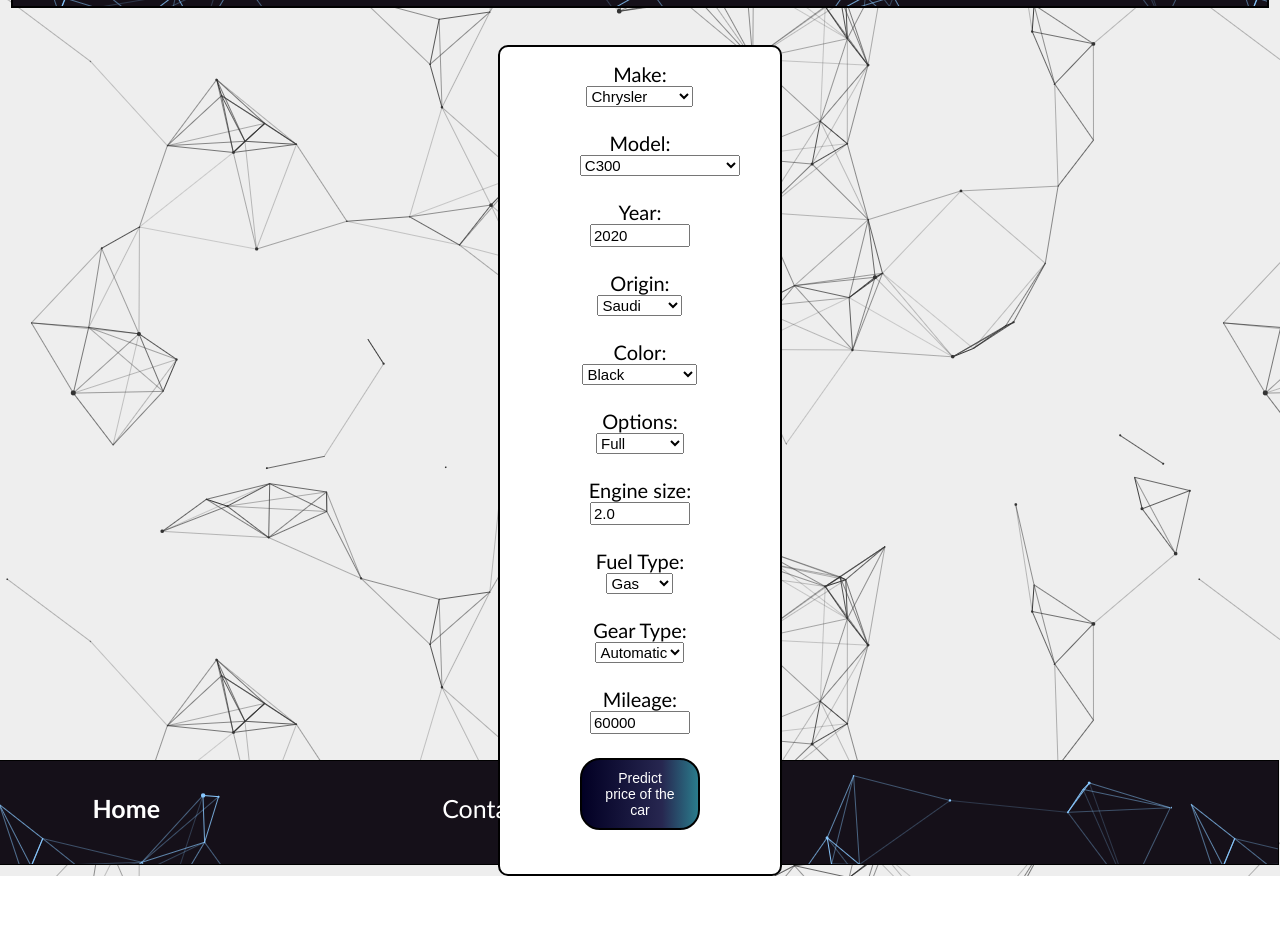
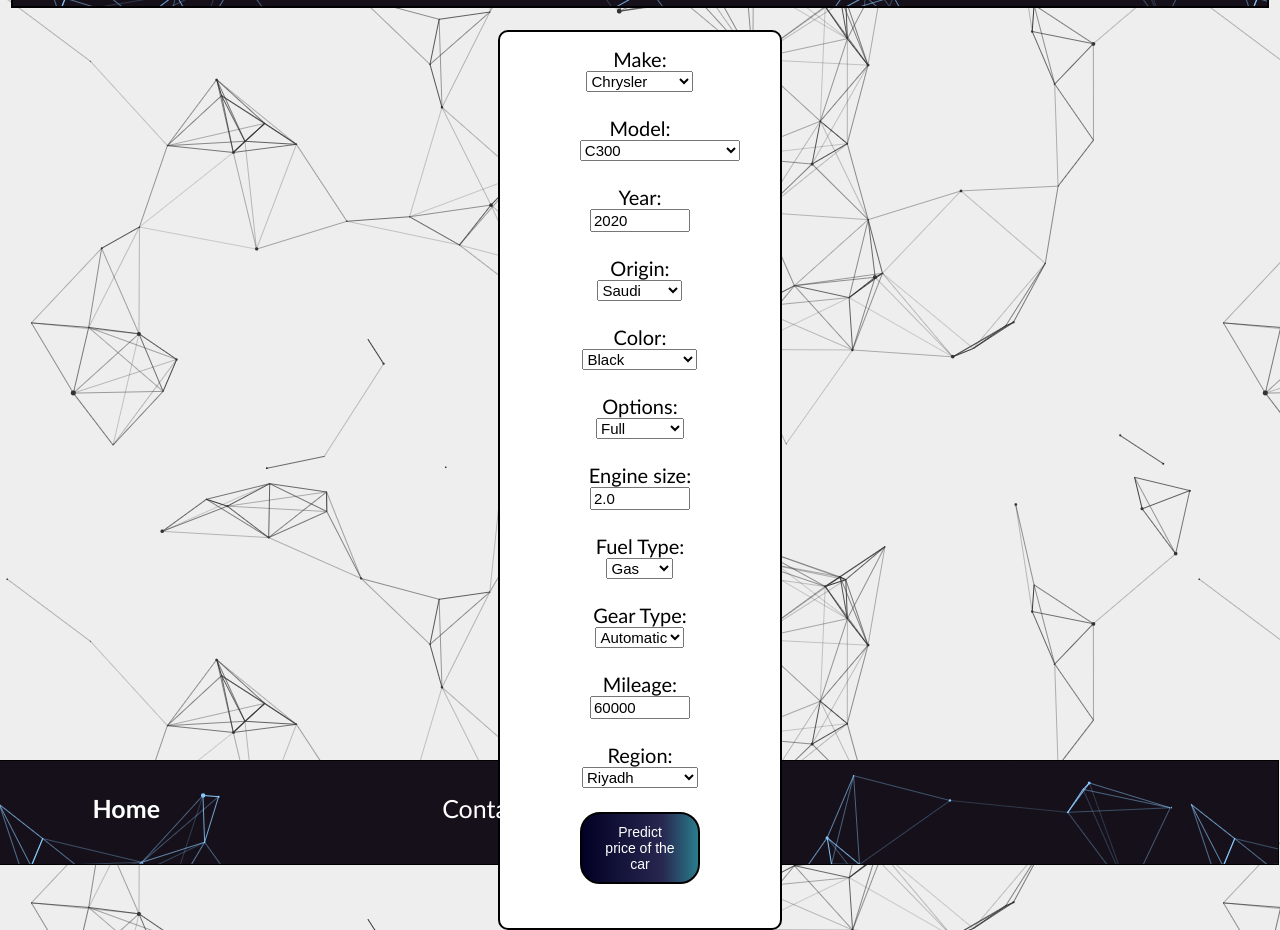
Before and after one commit to mashumaymiri/used_cars_estimation_saudi, a plain HTML site: page Frontend/html.html in a window 1280 px wide. Shown: the part 107-1037 px from the top of the page. Before the commit the page ends 983 px from the top, so only its background shows below. Drawn offline with nearby package versions, Linux system fonts and the light colour scheme; a script that the page names is missing.

Commit message:
adding Region dropdown

```diff
--- a/Frontend/html.html
+++ b/Frontend/html.html
@@ -6,7 +6,7 @@
         .container {
             font-family: Calibri, Helvetica, sans-serif;
             width: 10%;
-            margin: -820px 0;
+            margin: -835px 0;
             padding: 15px 80px 0px;
             border: 2px solid black;
             font-size: 20px;
@@ -639,11 +639,39 @@
                         <label for="Mileage">Mileage: </label>
                         <input name="Mileage" id="Mileage" value="60000" />
                     </div>
-
-                <!--  <div>
+                    <br>
+                    <div>
                         <label for="Region">Region: </label>
-                        <input name="Region" id="Region" value="Riyadh" />
-                    </div> -->
+                        <select id="Color" name="Color" size="1">
+                            <option value="Riyadh">Riyadh</option>
+                            <option value="Jeddah">Jeddah</option>
+                            <option value="Dammam">Dammam</option>
+                            <option value="Al-Medina">Al-Medina</option>
+                            <option value="Qassim">Qassim</option>
+                            <option value="Makkah">Makkah</option>
+                            <option value="Jazan">Jazan</option>
+                            <option value="Tabouk">Tabouk</option>
+                            <option value="Aseer">Aseer</option>
+                            <option value="Hail">Hail</option>
+                            <option value="Taef">Taef</option>
+                            <option value="Al-Ahsa">Al-Ahsa</option>
+                            <option value="Abha">Abha</option>
+                            <option value="Hafar Al-Batin">Hafar Al-Batin</option>
+                            <option value="Sabya">Sabya</option>
+                            <option value="Besha">Besha</option>
+                            <option value="Khobar">Khobar</option>
+                            <option value="Al-Baha">Al-Baha</option>
+                            <option value="Yanbu">Yanbu</option>
+                            <option value="Al-Namas">Al-Namas</option>
+                            <option value="Jubail">Jubail</option>
+                            <option value="Najran">Najran</option>
+                            <option value="Al-Jouf">Al-Jouf</option>
+                            <option value="Arar">Arar</option>
+                            <option value="Wadi Dawasir">Wadi Dawasir</option>
+                            <option value="Qurayyat">Qurayyat</option>
+                            <option value="Sakaka">Sakaka</option>
+                        </select>
+                    </div>
                     <br>
                     <div>
                     <button onclick="clicked_submit()">Predict price of the car</button>
```
